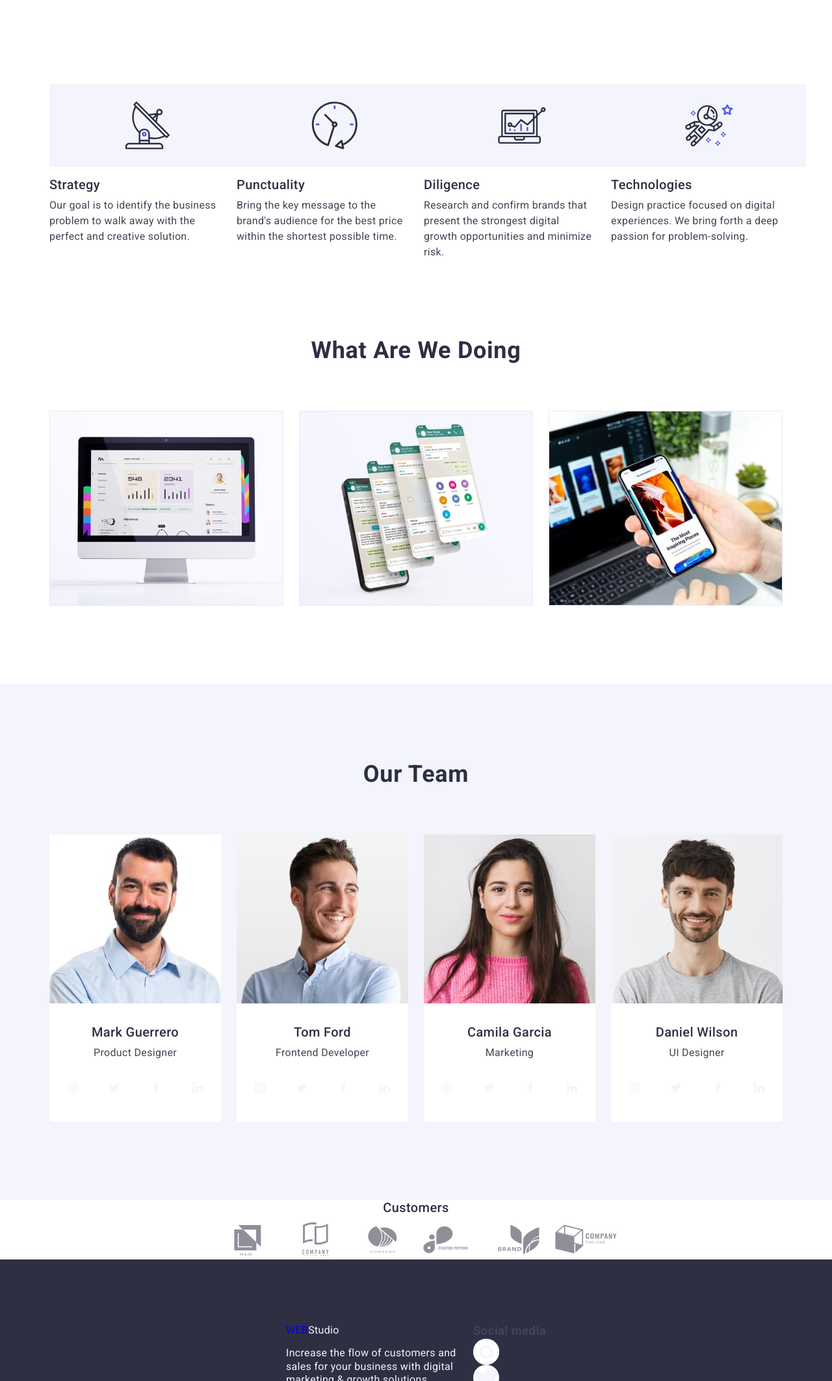
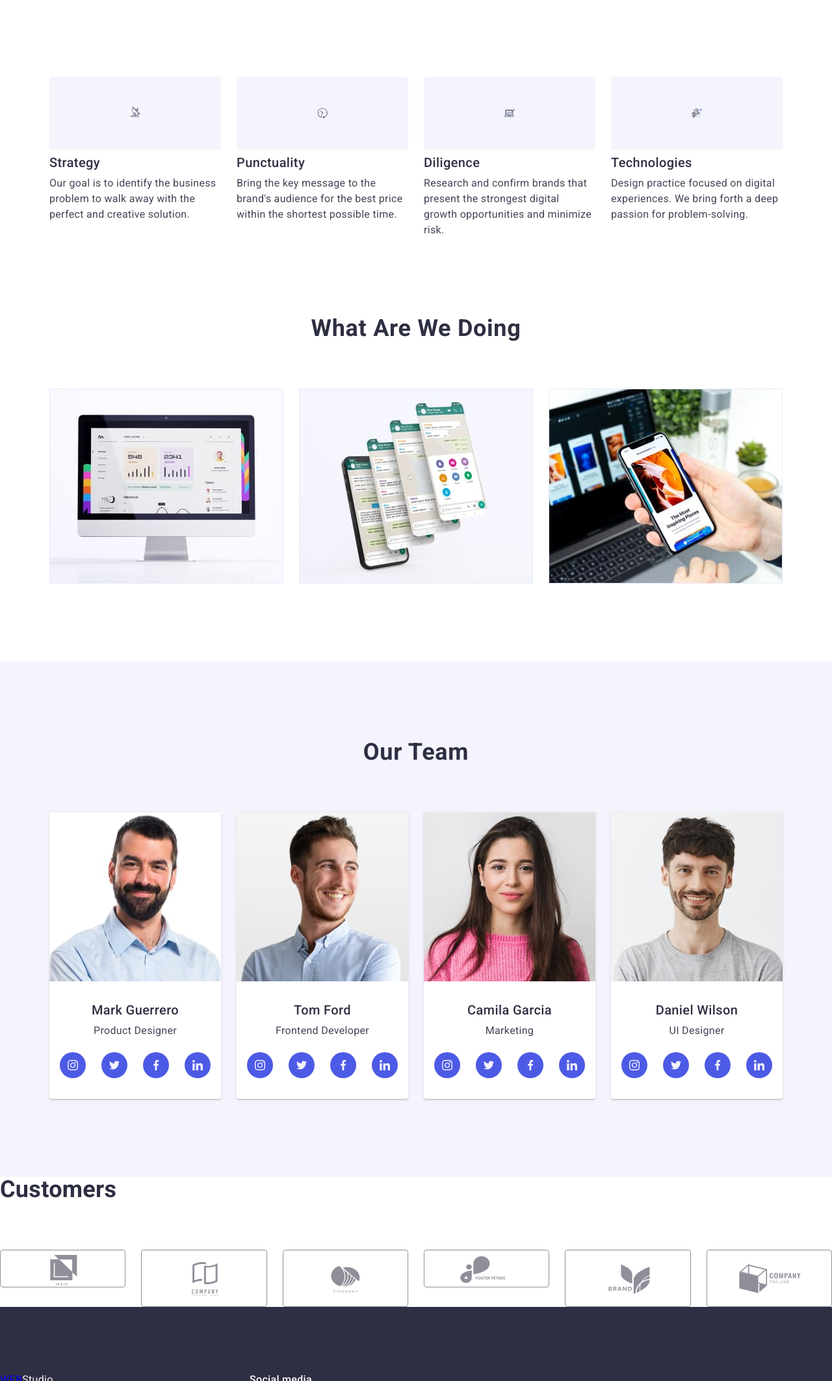
Before and after one commit to Irenkakac/goit-markup-hw-04, a plain HTML site: page index.html in a window 1280 px wide. Shown: the part 675-2800 px from the top of the page at 65% size. Drawn offline with nearby package versions, Linux system fonts and the light colour scheme.

Commit message:
hw04.html

```diff
--- a/css/styles.css
+++ b/css/styles.css
@@ -92,6 +92,7 @@ a {
 
 .main-header {
     border-bottom: 1px solid #e7e9fc;
+    box-shadow: 0px 2px 1px rgba(46, 47, 66, 0.08), 0px 1px 1px rgba(46, 47, 66, 0.16), 0px 1px 6px rgba(46, 47, 66, 0.08);
 }
 .header-conteiner {
     display: flex;
@@ -173,8 +174,12 @@ a {
 .first-section {
     padding: 188px 0;
     background-color: #2E2F42;
-    background-image: linear-gradient(rgba(46, 47, 66, 0.7), rgba(46, 47, 66, 0.7)),url('../images/hero/bg.png');
+    background-image: linear-gradient(rgba(46, 47, 66, 0.7), rgba(46, 47, 66, 0.7)),url('../images/hero/img-name.png');
     background-size: cover;
+    max-width: 1440px;
+    background-repeat: no-repeat;
+    background-position: center;
+
 }
 
 .main-name {
@@ -251,6 +256,15 @@ a {
 .social-list-icon-menu :focus {
     fill: #4D5AE5;
 }
+.conteiner-icone {
+    display: flex;
+    justify-content: center;
+    align-items: center;
+    height: 112px;
+    background-color: #f4f4fd;
+    border-radius: 4px;
+    margin-bottom: 8px;
+}
 
 /*  Third Section  */
 
@@ -303,13 +317,15 @@ a {
     width: calc((100% - 72px) / 4);
     border-radius: 0px 0px 4px 4px;
     background-color: #FFFFFF;
+    box-shadow: 0px 1px 6px rgba(46, 47, 66, 0.08),
+        0px 1px 1px rgba(46, 47, 66, 0.16),
+        0px 2px 1px rgba(46, 47, 66, 0.08);
 }
 
 .conteinet-name {
-    padding: 32px 16px;
+    padding: 32px 0;
 }
-.team-name,
-.menu-section-name {
+.team-name {
     text-align: center;
     margin-bottom: 8px;
     font-family: 'Roboto', sans-serif;
@@ -340,18 +356,16 @@ a {
     width: 40px;
     height: 40px;
     border-radius: 50%;
-    background-color: #ffffff;
+    background-color: #4d5ae5;
 }
 .social-list-link :hover,
 .social-list-link :focus {
-    background-color: #4d5ae5;
+    background-color: #404bbf;
 }
 
-.social-list-link :hover .social-list-icon,
-.social-list-link :focus .social-list-icon {
-    fill: #ffffff;
+.social-list-icon {
+    fill: #f4f4fd;
 }
-
 
 .social-list {
     display: flex;
@@ -359,14 +373,46 @@ a {
     gap: 24px;
 }
 
+.menu-section {
+    padding-top: 120px;
+    padding-bottom: 120px;
+}
 .menu-section-list {
     display: flex;
     justify-content: center;
     align-items: center;
+    gap: 24px;
 }
 
+.menu-section-name {
+    font-size: 36px;
+    line-height: 1.11;
+    color: #2e2f42;
+    margin-bottom: 72px;
+}
+.menu-section-item {
+    width: calc((100% - 120px) / 6);
+    height: 88px;
+}
+.menu-section-link {
+    width: 100%;
+    height: 100%;
+    border: 1px solid #8e8f99;
+    border-radius: 4px;
+    display: flex;
+    justify-content: center;
+    align-items: center;
+    color: #8e8f99;
+}
+.menu-section-link :hover,
+.menu-section-link :focus {
+    border-color: #404bbf;
+    color: #404bbf;
+}
+.social-menu-icone {
+    fill: currentColor;
 
-
+}
 /*   FOOTER  */
 
 
@@ -400,30 +446,48 @@ a {
     margin-bottom: 16px;
 }
 
-.social-list-icon-footer {
+
+.container-footer {
+    display: flex;
+    align-items: baseline;
+
+}
+
+.footer-logo {
+    margin-right: 120px;
+}
+
+.footer-media {
+    font-weight: 500;
+    font-size: 16px;
+    line-height: 1.5;
+    letter-spacing: 0.02em;
+    color: #FFFFFF;
+    margin-bottom: 16px;
+}
+.footer-icon {
+    display: flex;
+    gap: 16px;
+}
+.footer-item-icon {
+    width: 40px;
+    height: 40px;
+}
+.footer-link {
+    width: 100%;
+    height: 100%;
+    background-color: #4d5ae5;
+    border-radius: 50%;
     display: flex;
     justify-content: center;
     align-items: center;
-    width: 40px;
-    height: 40px;
-    border-radius: 50%;
-    background-color: #ffffff;
 }
-
-.social-list-icon-footer:hover,
-.social-list-icon-footer:focus {
-    background-color: #4d5ae5;
+.footer-link :hover,
+.footer-link :focus {
+    background-color: #31d0aa;
 }
-
-.social-list-icon-footer:hover .social-list-icon,
-.social-list-icon-footer:focus .social-list-icon {
-    fill: #ffffff;
-}
-
-.footer-list {
-    display: flex;
-    justify-content: center;
-    gap: 24px;
+.social-list-icone-footer {
+    fill: #f4f4fd;
 }
 /*  PORTFOLIO  */
 
@@ -456,6 +520,7 @@ a {
     border: 1px solid transparent;
     color: #FFFFFF ;
     background-color: #404BBF;
+    box-shadow: 0px 3px 1px rgba(0, 0, 0, 0.1), 0px 2px 1px rgba(0, 0, 0, 0.08), 0px 2px 2px rgba(0, 0, 0, 0.12);
 }
 .info-list {
     display: flex;
@@ -492,3 +557,11 @@ a {
     Letter-spacing: 0.02em;
     color: #434455;
 }
+.portfolio-link {
+    display: block;
+}
+.portfolio-link :hover,
+.portfolio-link :focus {
+    box-shadow: 0px 1px 6px rgba(46, 47, 66, 0.08), 0px 1px 1px rgba(46, 47, 66, 0.16), 0px 2px 1px rgba(46, 47, 66, 0.08);
+
+}
--- a/index.html
+++ b/index.html
@@ -67,11 +67,13 @@
           <h2 class="visually-hidden">as</h2>
           <ul class="menu-second-section list">
             <li class="second-section-item">
+              <div class="conteiner-icone">
                 <a href="">
-                <svg class="social-list-icon-menu">
-                  <use href="./images/sprite.svg#icon-Icon-1"></use>
+                  <svg class="social-list-icon-menu" width="64" height="64">
+                    <use href="./images/icons.svg#icon-Icon-1"></use>
                   </svg>
                 </a>
+              </div>
               <h3 class="second-section-name">Strategy</h3>
               <p class="second-txt">
                 Our goal is to identify the business problem to walk away with
@@ -79,9 +81,11 @@
               </p>
             </li>
             <li class="second-section-item">
-              <svg class="social-list-icon-menu">
-                <use href="./images/sprite.svg#icon-Icon-2"></use>
+              <div class="conteiner-icone">
+                <svg class="social-list-icon-menu" width="64" height="64">
+                  <use href="./images/icons.svg#icon-Icon-2"></use>
                 </svg>
+              </div>
               <h3 class="second-section-name">Punctuality</h3>
               <p class="second-txt">
                 Bring the key message to the brand's audience for the best price
@@ -89,9 +93,11 @@
               </p>
             </li>
             <li class="second-section-item">
-              <svg class="social-list-icon-menu">
-                <use href="./images/sprite.svg#icon-Icon-3"></use>
+              <div class="conteiner-icone">
+                <svg class="social-list-icon-menu" width="64" height="64">
+                  <use href="./images/icons.svg#icon-Icon-3"></use>
                 </svg>
+              </div>
               <h3 class="second-section-name">Diligence</h3>
               <p class="second-txt">
                 Research and confirm brands that present the strongest digital
@@ -99,9 +105,11 @@
               </p>
             </li>
             <li class="second-section-item">
-              <svg class="social-list-icon-menu">
-                <use href="./images/sprite.svg#icon-Icon-4"></use>
+              <div class="conteiner-icone">
+                <svg class="social-list-icon-menu" width="64" height="64">
+                  <use href="./images/icons.svg#icon-Icon-4"></use>
                 </svg>
+              </div>
               <h3 class="second-section-name">Technologies</h3>
               <p class="second-txt">
                 Design practice focused on digital experiences. We bring forth a
@@ -166,28 +174,36 @@
                   <li class="social-list-item">
                     <a href="" class="social-list-link">
                       <svg class="social-list-icon" width="16" height="16">
-                        <use href="./images/sprite.svg#icon-instagram"></use>
+                        <use
+                          href="./images/icons.svg#icon-instagram"
+                        ></use>
                       </svg>
                     </a>
                   </li>
                   <li class="social-list-item">
                     <a href="" class="social-list-link">
                       <svg class="social-list-icon" width="16" height="16">
-                        <use href="./images/sprite.svg#icon-twitter"></use>
+                        <use
+                          href="./images/icons.svg#icon-twitter"
+                        ></use>
                       </svg>
                     </a>
                   </li>
                   <li class="social-list-item">
                     <a href="" class="social-list-link">
                       <svg class="social-list-icon" width="16" height="16">
-                        <use href="./images/sprite.svg#icon-facebook"></use>
+                        <use
+                          href="./images/icons.svg#icon-facebook"
+                        ></use>
                       </svg>
                     </a>
                   </li>
                   <li class="social-list-item">
                     <a href="" class="social-list-link">
                       <svg class="social-list-icon" width="16" height="16">
-                        <use href="./images/sprite.svg#icon-linkedin"></use>
+                        <use
+                          href="./images/icons.svg#icon-linkedin"
+                        ></use>
                       </svg>
                     </a>
                   </li>
@@ -209,28 +225,36 @@
                   <li class="social-list-item">
                     <a href="" class="social-list-link">
                       <svg class="social-list-icon" width="16" height="16">
-                        <use href="./images/sprite.svg#icon-instagram"></use>
+                        <use
+                          href="./images/icons.svg#icon-instagram"
+                        ></use>
                       </svg>
                     </a>
                   </li>
                   <li class="social-list-item">
                     <a href="" class="social-list-link">
                       <svg class="social-list-icon" width="16" height="16">
-                        <use href="./images/sprite.svg#icon-twitter"></use>
+                        <use
+                          href="./images/icons.svg#icon-twitter"
+                        ></use>
                       </svg>
                     </a>
                   </li>
                   <li class="social-list-item">
                     <a href="" class="social-list-link">
                       <svg class="social-list-icon" width="16" height="16">
-                        <use href="./images/sprite.svg#icon-facebook"></use>
+                        <use
+                          href="./images/icons.svg#icon-facebook"
+                        ></use>
                       </svg>
                     </a>
                   </li>
                   <li class="social-list-item">
                     <a href="" class="social-list-link">
                       <svg class="social-list-icon" width="16" height="16">
-                        <use href="./images/sprite.svg#icon-linkedin"></use>
+                        <use
+                          href="./images/icons.svg#icon-linkedin"
+                        ></use>
                       </svg>
                     </a>
                   </li>
@@ -252,28 +276,36 @@
                   <li class="social-list-item">
                     <a href="" class="social-list-link">
                       <svg class="social-list-icon" width="16" height="16">
-                        <use href="./images/sprite.svg#icon-instagram"></use>
+                        <use
+                          href="./images/icons.svg#icon-instagram"
+                        ></use>
                       </svg>
                     </a>
                   </li>
                   <li class="social-list-item">
                     <a href="" class="social-list-link">
                       <svg class="social-list-icon" width="16" height="16">
-                        <use href="./images/sprite.svg#icon-twitter"></use>
+                        <use
+                          href="./images/icons.svg#icon-twitter"
+                        ></use>
                       </svg>
                     </a>
                   </li>
                   <li class="social-list-item">
                     <a href="" class="social-list-link">
                       <svg class="social-list-icon" width="16" height="16">
-                        <use href="./images/sprite.svg#icon-facebook"></use>
+                        <use
+                          href="./images/icons.svg#icon-facebook"
+                        ></use>
                       </svg>
                     </a>
                   </li>
                   <li class="social-list-item">
                     <a href="" class="social-list-link">
                       <svg class="social-list-icon" width="16" height="16">
-                        <use href="./images/sprite.svg#icon-linkedin"></use>
+                        <use
+                          href="./images/icons.svg#icon-linkedin"
+                        ></use>
                       </svg>
                     </a>
                   </li>
@@ -295,28 +327,36 @@
                   <li class="social-list-item">
                     <a href="" class="social-list-link">
                       <svg class="social-list-icon" width="16" height="16">
-                        <use href="./images/sprite.svg#icon-instagram"></use>
+                        <use
+                          href="./images/icons.svg#icon-instagram"
+                        ></use>
                       </svg>
                     </a>
                   </li>
                   <li class="social-list-item">
                     <a href="" class="social-list-link">
                       <svg class="social-list-icon" width="16" height="16">
-                        <use href="./images/sprite.svg#icon-twitter"></use>
+                        <use
+                          href="./images/icons.svg#icon-twitter"
+                        ></use>
                       </svg>
                     </a>
                   </li>
                   <li class="social-list-item">
                     <a href="" class="social-list-link">
                       <svg class="social-list-icon" width="16" height="16">
-                        <use href="./images/sprite.svg#icon-facebook"></use>
+                        <use
+                          href="./images/icons.svg#icon-facebook"
+                        ></use>
                       </svg>
                     </a>
                   </li>
                   <li class="social-list-item">
                     <a href="" class="social-list-link">
                       <svg class="social-list-icon" width="16" height="16">
-                        <use href="./images/sprite.svg#icon-linkedin"></use>
+                        <use
+                          href="./images/icons.svg#icon-linkedin"
+                        ></use>
                       </svg>
                     </a>
                   </li>
@@ -326,72 +366,62 @@
           </ul>
         </div>
       </section>
-      <section class="menu-section">
-        <div class="container">
+      <section class="menu-sectio">
         <h2 class="menu-section-name">Customers</h2>
           <ul class="menu-section-list">
             <li class="menu-section-item">
               <div class="section-menu-conteiner">
                 <a href="" class="menu-section-link">
                   <svg class="social-menu-icone" width="104" height="56">
-                    <use href="./images/sprite.svg#icon-Logo"></use>
+                    <use href="./images/icons.svg#icon-Logo"></use>
                   </svg>
                 </a>
-              </div>
+            </li>
+            <li class="menu-section-item">
+                <a href="" class="menu-section-link">
+                  <svg class="social-menu-icone" width="104" height="56">
+                    <use href="./images/icons.svg#icon-Logo-1"></use>
+                  </svg>
+                </a>
+            </li>
+            <li class="menu-section-item">
+                <a href="" class="menu-section-link">
+                  <svg class="social-menu-icone" width="104" height="56">
+                    <use href="./images/icons.svg#icon-Logo-2"></use>
+                  </svg>
+                </a>
             </li>
             <li class="menu-section-item">
               <div class="section-menu-conteiner">
                 <a href="" class="menu-section-link">
                   <svg class="social-menu-icone" width="104" height="56">
-                    <use href="./images/sprite.svg#icon-Logo-1"></use>
+                    <use href="./images/icons.svg#icon-Logo-3"></use>
                   </svg>
                 </a>
-              </div>
             </li>
             <li class="menu-section-item">
-              <div class="section-menu-conteiner">
                 <a href="" class="menu-section-link">
                   <svg class="social-menu-icone" width="104" height="56">
-                    <use href="./images/sprite.svg#icon-Logo-2"></use>
+                    <use href="./images/icons.svg#icon-Logo-4"></use>
                   </svg>
                 </a>
-              </div>
             </li>
             <li class="menu-section-item">
-              <div class="section-menu-conteiner">
                 <a href="" class="menu-section-link">
                   <svg class="social-menu-icone" width="104" height="56">
-                    <use href="./images/sprite.svg#icon-Logo-3"></use>
+                    <use href="./images/icons.svg#icon-Logo-5"></use>
                   </svg>
                 </a>
-              </div>
-            </li>
-            <li class="menu-section-item">
-              <div class="section-menu-conteiner">
-                <a href="" class="menu-section-link">
-                  <svg class="social-menu-icone" width="104" height="56">
-                    <use href="./images/sprite.svg#icon-Logo-4"></use>
-                  </svg>
-                </a>
-              </div>
-            </li>
-            <li class="menu-section-item">
-              <div class="section-menu-conteiner">
-                <a href="" class="menu-section-link">
-                  <svg class="social-menu-icone" width="104" height="56">
-                    <use href="./images/sprite.svg#icon-Logo-5"></use>
-                  </svg>
-                </a>
-              </div>
             </li>
           </ul>
         </div>
       </section>
+
+
     </main>
     <footer class="below">
-      <div class="container">
-        <ul class="footer-list">
-          <li class="footer-item">
+      <div class="container-footer">
+        <div class="footer-logo">
           <a href="./index.html" class="footer link"
               >WEB<span class="logo-color-below">Studio</span>
             </a>
@@ -399,32 +429,47 @@
               Increase the flow of customers and sales for your business with
               digital marketing & growth solutions.
             </p>
-          </li>
-          <li class="footer-item">
-            <h3 class="media-footer">Social media</h3>
+        </div>
+        <div class="social-footer">
+          <p class="footer-media">Social media</p>
             <ul class="footer-icon">
               <li class="footer-item-icon">
-                <svg class="social-list-icon-footer" width="16" height="16">
-                  <use href="./images/sprite.svg#icon-instagram"></use>
+                <a href="" class="footer-link">
+                  <svg class="social-list-icon-footer" width="24" height="24">
+                  <use
+                    href="./images/icons.svg#icon-instagram"
+                  ></use>
                 </svg>
+                </a>
+
               </li>
               <li class="footer-item-icon">
-                <svg class="social-list-icon-footer" width="16" height="16">
-                  <use href="./images/sprite.svg#icon-twitter"></use>
+                <a href="" class="footer-link">
+                  <svg class="social-list-icon-footer" width="24" height="24">
+                  <use href="./images/icons.svg#icon-twitter"></use>
                 </svg>
+                </a>
+
               </li>
               <li class="footer-item-icon">
-                <svg class="social-list-icon-footer" width="16" height="16">
-                  <use href="./images/sprite.svg#icon-facebook"></use>
+                <a href="" class="footer-link">
+                  <svg class="social-list-icon-footer" width="24" height="24">
+                  <use href="./images/icons.svg#icon-facebook"></use>
                 </svg>
+                </a>
+
               </li>
               <li class="footer-item-icon">
-                <svg class="social-list-icon-footer" width="16" height="16">
-                  <use href="./images/sprite.svg#icon-linkedin"></use>
+                <a href="" class="footer-link">
+                  <svg class="social-list-icon-footer" width="24" height="24">
+                  <use href="./images/icons.svg#icon-linkedin"></use>
                 </svg>
+                </a>
+
               </li>
             </ul>
-          </li>
+        </div>
+
         </ul>
       </div>
     </footer>
```
Also changed, not shown: portfolio.html (+9 -9 lines), images/icons.svg (renamed from images/sprite.svg), 5 other files. Lines whose indentation alone changed are shown as unchanged.
